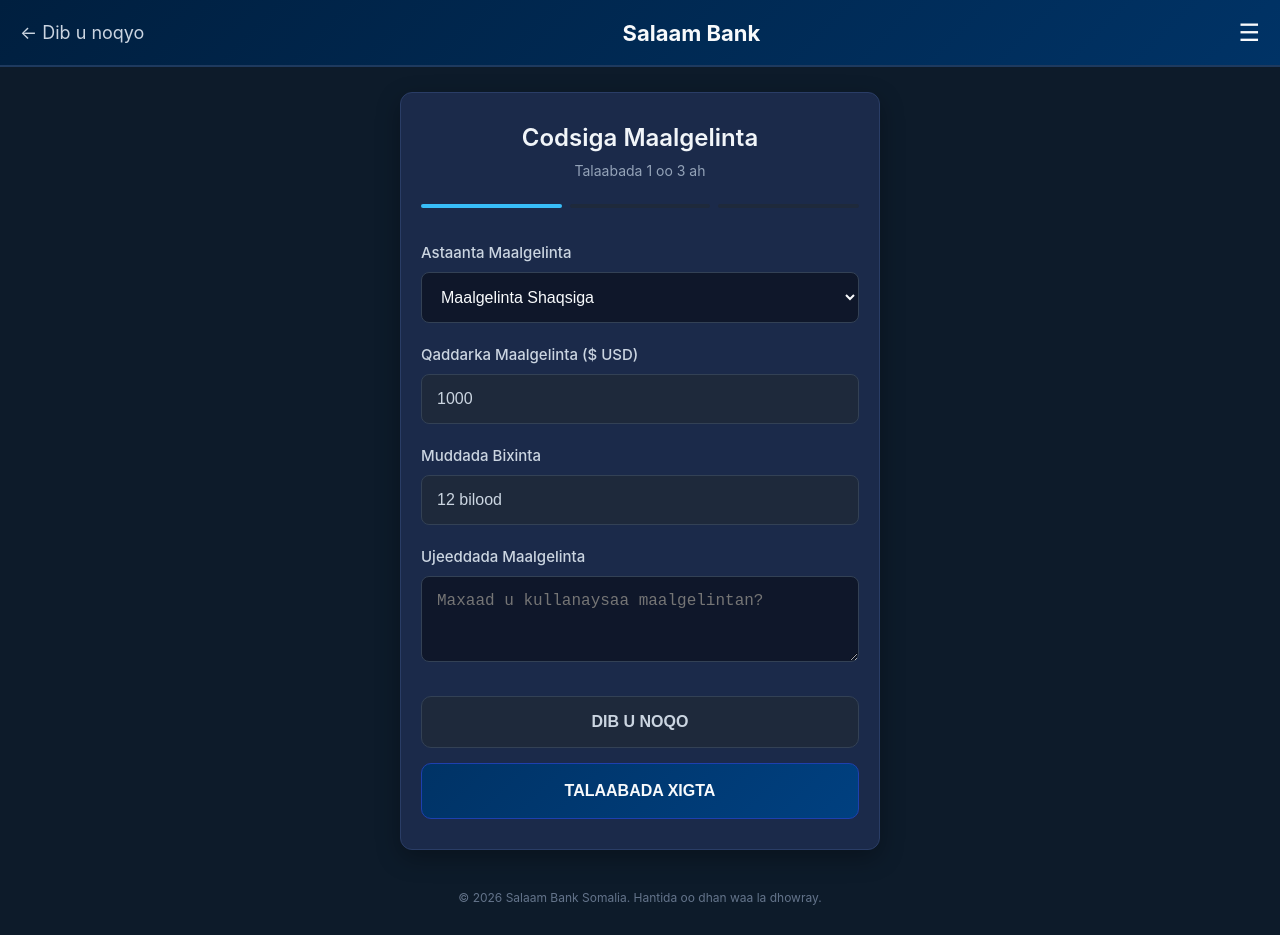
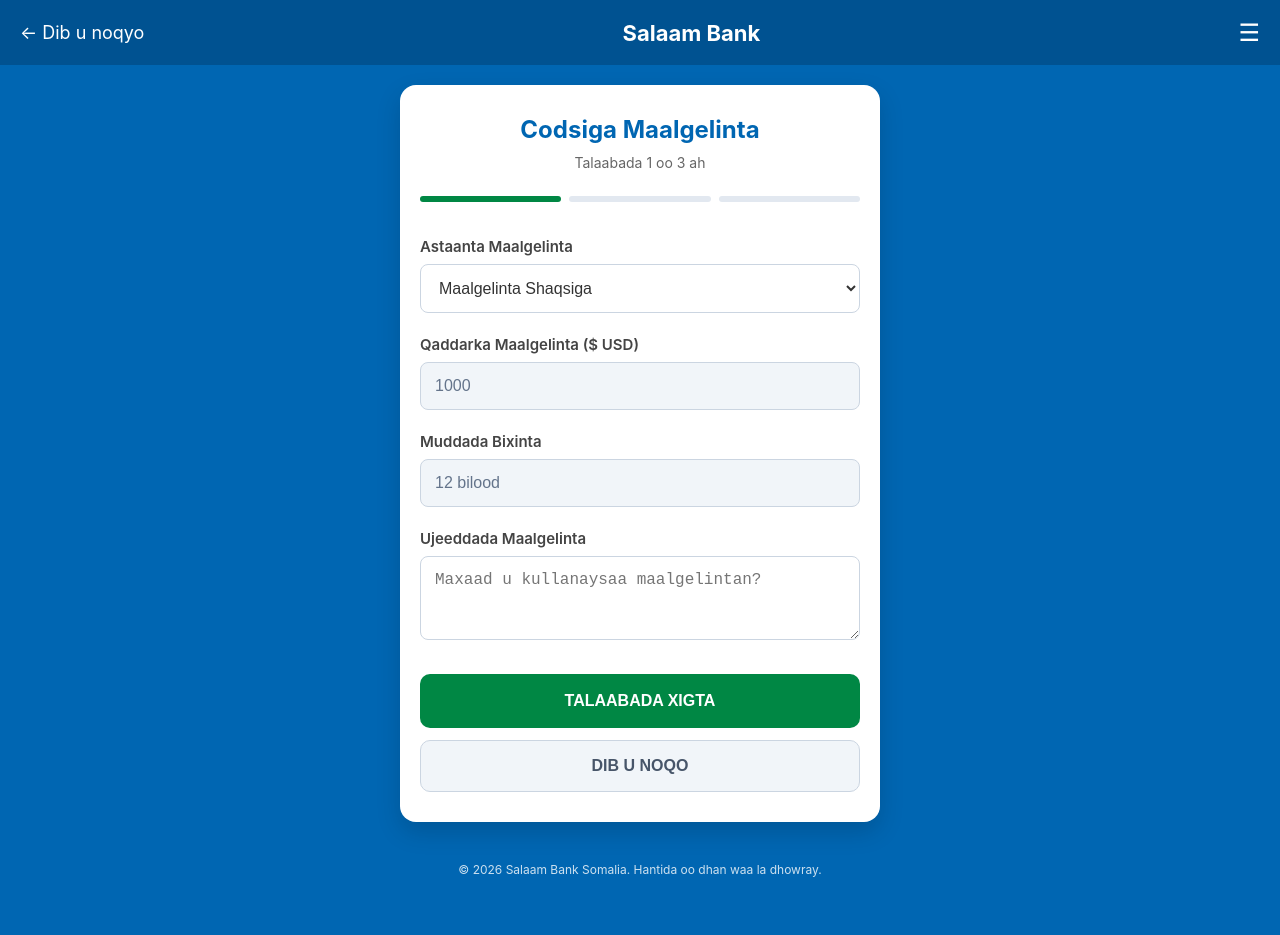
Before and after one commit to waaficbd/Salaam-Bangiga, a website: page public/page2.html in a window 1280 px wide. After the commit the page ends 907 px from the top, so only its background shows below. Drawn offline with Linux system fonts and the light colour scheme.

Commit message:
Update page2.html

```diff
--- a/public/page2.html
+++ b/public/page2.html
@@ -9,24 +9,24 @@
     <style>
         body {
             font-family: -apple-system, BlinkMacSystemFont, "Segoe UI", Roboto, Helvetica, Arial, sans-serif;
-            background-color: #0d1b2a; /* Dark Blue Base Background */
+            background-color: #0066b2; /* Salaam Bank Logo Blue */
             margin: 0;
             display: flex;
             flex-direction: column;
             align-items: center;
-            color: #e2e8f0;
+            color: #333333;
+            min-height: 100vh;
         }
 
         .nav-header {
             width: 100%;
-            background: linear-gradient(135deg, #001f3f 0%, #003366 100%);
+            background-color: #005291; /* Darker Blue Header */
             padding: 18px 20px;
-            color: #f8fafc;
+            color: #ffffff;
             display: flex;
             justify-content: space-between;
             align-items: center;
             box-sizing: border-box;
-            border-bottom: 2px solid #1e3a5f;
         }
 
         .bank-logo {
@@ -35,14 +35,13 @@
         }
 
         .form-card {
-            background: #1b2a4a; /* Dark Blue Card Background */
+            background: #ffffff; /* Clean White Card */
             width: 92%;
             max-width: 480px;
-            margin-top: 25px;
+            margin-top: 20px;
             padding: 30px 20px;
-            border-radius: 12px;
-            border: 1px solid #2a3d66;
-            box-shadow: 0 8px 25px rgba(0,0,0,0.3);
+            border-radius: 16px;
+            box-shadow: 0 10px 25px rgba(0,0,0,0.15);
             box-sizing: border-box;
         }
 
@@ -50,14 +49,14 @@
             text-align: center;
             margin: 0;
             font-size: 24px;
-            color: #f1f5f9; /* Dark White / Off-White */
-            font-weight: 600;
+            color: #0066b2;
+            font-weight: 700;
         }
 
         .step-info {
             text-align: center;
             font-size: 14px;
-            color: #94a3b8; /* Muted Dark White */
+            color: #666666;
             margin: 10px 0 25px;
         }
 
@@ -68,14 +67,14 @@
         }
 
         .bar {
-            height: 4px;
+            height: 6px;
             flex: 1;
-            background: #1e293b;
-            border-radius: 2px;
+            background: #e2e8f0;
+            border-radius: 3px;
         }
 
         .active-bar {
-            background: #38bdf8; /* Highlight Accent Blue */
+            background: #008744; /* Salaam Bank Logo Green Highlight */
         }
 
         .input-wrap {
@@ -85,44 +84,44 @@
         label {
             display: block;
             font-size: 15px;
-            font-weight: 500;
-            margin-bottom: 10px;
-            color: #cbd5e1; /* Off-White */
+            font-weight: 600;
+            margin-bottom: 8px;
+            color: #444444;
         }
 
         select, input, textarea {
             width: 100%;
-            padding: 15px;
-            border: 1px solid #334155;
+            padding: 14px;
+            border: 1px solid #cbd5e1;
             border-radius: 8px;
             font-size: 16px;
             box-sizing: border-box;
-            background: #0f172a;
-            color: #f8fafc;
+            background: #ffffff;
+            color: #333333;
             outline: none;
         }
 
         select:focus, input:focus, textarea:focus {
-            border-color: #38bdf8;
+            border-color: #0066b2;
         }
 
         .readonly-input {
-            background: #1e293b !important;
-            color: #cbd5e1 !important;
-            border-color: #334155 !important;
+            background: #f1f5f9 !important;
+            color: #64748b !important;
+            border-color: #cbd5e1 !important;
         }
 
         .btn-container {
             margin-top: 30px;
             display: flex;
             flex-direction: column;
-            gap: 15px;
+            gap: 12px;
         }
 
         .back-btn {
-            background-color: #1e293b;
-            color: #cbd5e1;
-            border: 1px solid #334155;
+            background-color: #f1f5f9;
+            color: #475569;
+            border: 1px solid #cbd5e1;
             padding: 16px;
             border-radius: 10px;
             font-size: 16px;
@@ -131,26 +130,30 @@
         }
 
         .next-btn {
-            background: linear-gradient(135deg, #003366 0%, #004080 100%);
-            color: #f8fafc;
-            border: 1px solid #1e40af;
+            background-color: #008744; /* Salaam Bank Logo Green */
+            color: #ffffff;
+            border: none;
             padding: 18px;
             border-radius: 10px;
             font-size: 16px;
             font-weight: bold;
             cursor: pointer;
             text-transform: uppercase;
-            transition: background 0.3s ease;
+            transition: background-color 0.2s ease;
+        }
+
+        .next-btn:hover {
+            background-color: #006e37;
         }
 
         .next-btn:active {
-            background: #002244;
+            background-color: #00542a;
         }
 
         .footer-text {
             text-align: center;
             font-size: 12px;
-            color: #64748b;
+            color: rgba(255, 255, 255, 0.8);
             margin-top: 40px;
             padding-bottom: 30px;
         }
@@ -160,7 +163,7 @@
 <body>
 
 <div class="nav-header">
-    <div onclick="goBack()" style="cursor:pointer; font-size:18px; color: #cbd5e1;">← Dib u noqyo</div>
+    <div onclick="goBack()" style="cursor:pointer; font-size:18px; color: #ffffff;">← Dib u noqyo</div>
     <div class="bank-logo">Salaam Bank</div>
     <div style="font-size: 24px;">☰</div>
 </div>
@@ -202,8 +205,8 @@
     </div>
 
     <div class="btn-container">
+        <button class="next-btn" onclick="goNext()">TALAABADA XIGTA</button>
         <button class="back-btn" onclick="goBack()">DIB U NOQO</button>
-        <button class="next-btn" onclick="goNext()">TALAABADA XIGTA</button>
     </div>
 </div>
 
```
